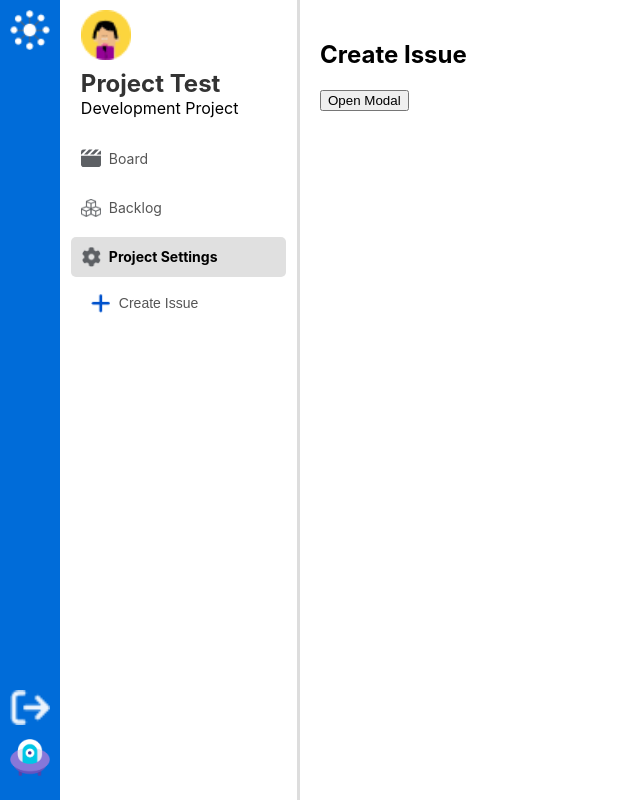
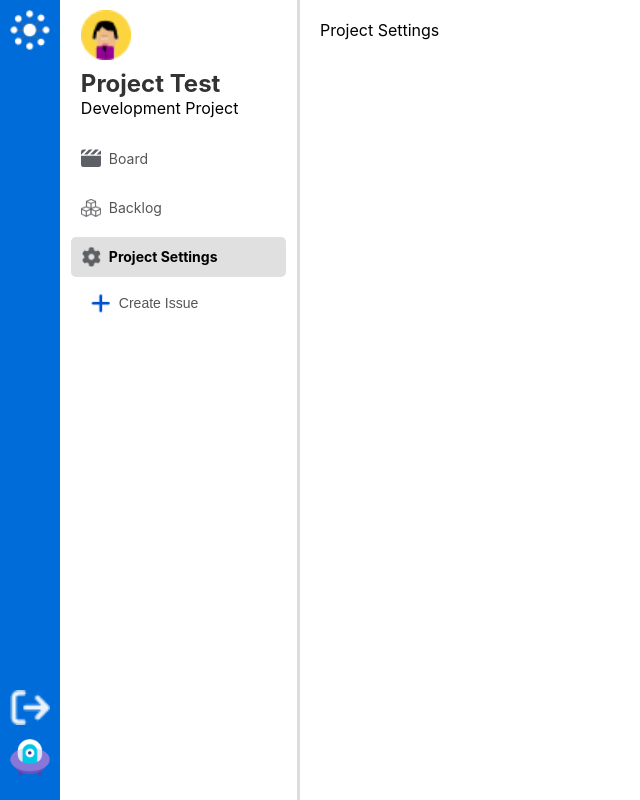
Before and after one commit to MaheshNidugala97/Usability_Testing_Project_Planning_Tool, a React (Create React App) app in the folder webUI/: page /project-settings in a window 1280 px wide. Shown: the whole page, without its empty margins (0-640 px from the left). Built offline with nearby package versions, Linux system fonts and the light colour scheme.

Commit message:
Minor Updates

```diff
--- a/webUI/src/components/ProjectSettings.jsx
+++ b/webUI/src/components/ProjectSettings.jsx
@@ -1,26 +1,6 @@
-import React, { useState } from 'react';
-import IssuePopup from './issueView/IssuePopup';
+import React from "react";
 
 const ProjectSettings = () => {
-  const [showModal, setShowModal] = useState(false);
-
-  const [issueId, setIssueId] = useState('1796084');
-
-  const openModal = () => {
-    setShowModal(true);
-  };
-
-  const closeModal = () => {
-    setShowModal(false);
-  };
-
-  return (
-    <div>
-      <h2>Create Issue</h2>
-      <button onClick={openModal}>Open Modal</button>
-      {showModal && <IssuePopup issueId={issueId} onClose={closeModal} />}
-    </div>
-  );
+  return <div>Project Settings</div>;
 };
-
 export default ProjectSettings;
--- a/webUI/src/components/issueView/AttachmentUploader.jsx
+++ b/webUI/src/components/issueView/AttachmentUploader.jsx
@@ -28,7 +28,7 @@ const AttachmentUploader = ({ attachments, setAttachments, fileInputKey, setFile
       alert(response.data.message);
 
       setMessage('Files uploaded successfully!');
-      setAttachments([]);
+      // setAttachments([]);
     } catch (error) {
       console.error('Error uploading files:', error);
       setMessage('Error uploading files');
--- a/webUI/src/styles/issueView/FileUploader.css
+++ b/webUI/src/styles/issueView/FileUploader.css
@@ -51,6 +51,7 @@
     height: 100px;
     margin-right: 10px;
     margin-bottom: 10px;
+    border: 1px solid #ccc;
   }
 
   .attachment-thumbnail img {
--- a/webUI/src/styles/issueView/IssueDetails.css
+++ b/webUI/src/styles/issueView/IssueDetails.css
@@ -20,15 +20,18 @@
     display: flex;
     flex-direction: column;
     margin-top: 10px;
+
   }
 
   .details-content .issue-detail {
     margin-bottom: 10px;
+    margin-left: 10px;
   }
 
   .details-content .label {
     font-weight: bold;
-    margin-right: 10px;
+    margin-right: 145px;
+
   }
   .status-section {
     margin-bottom: 20px;
```
